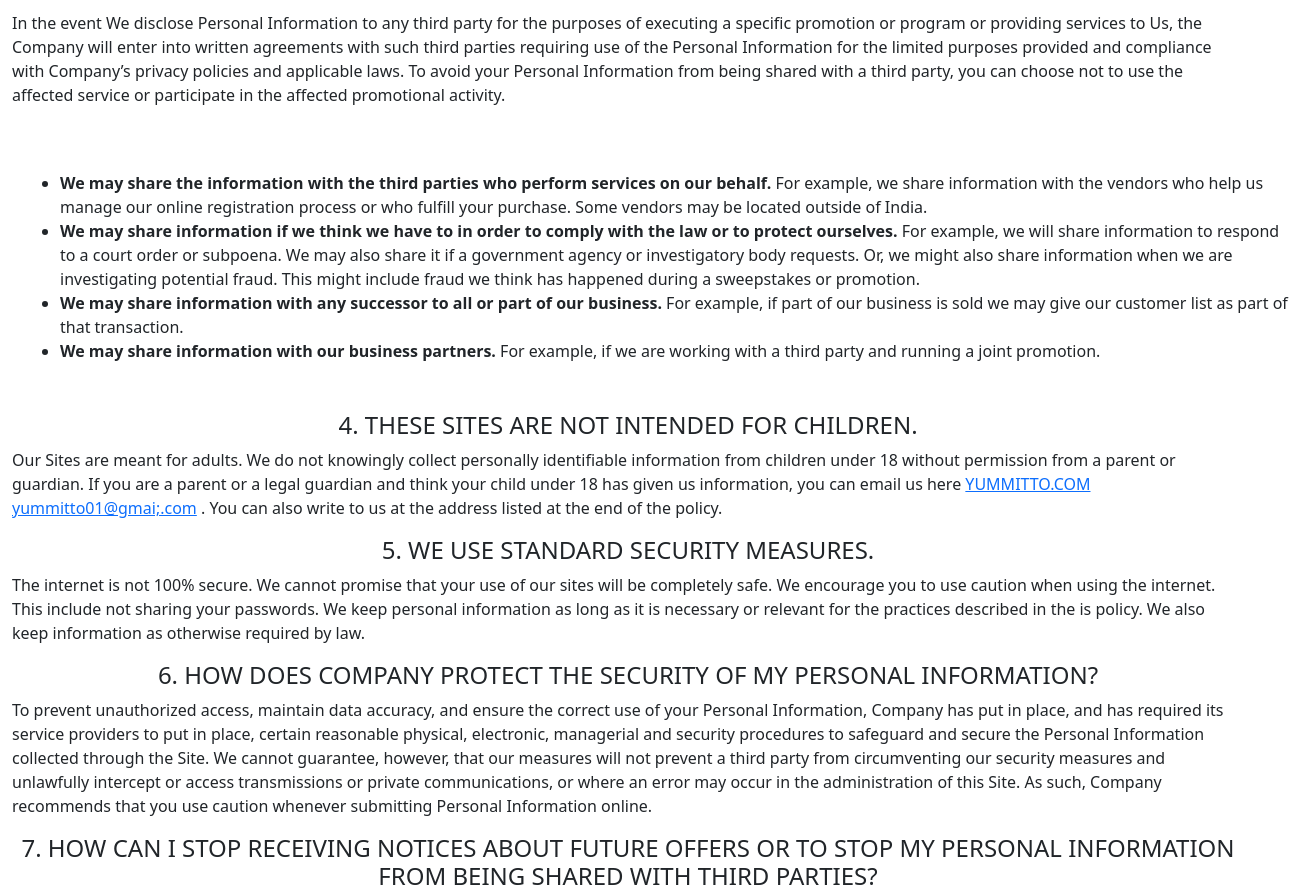
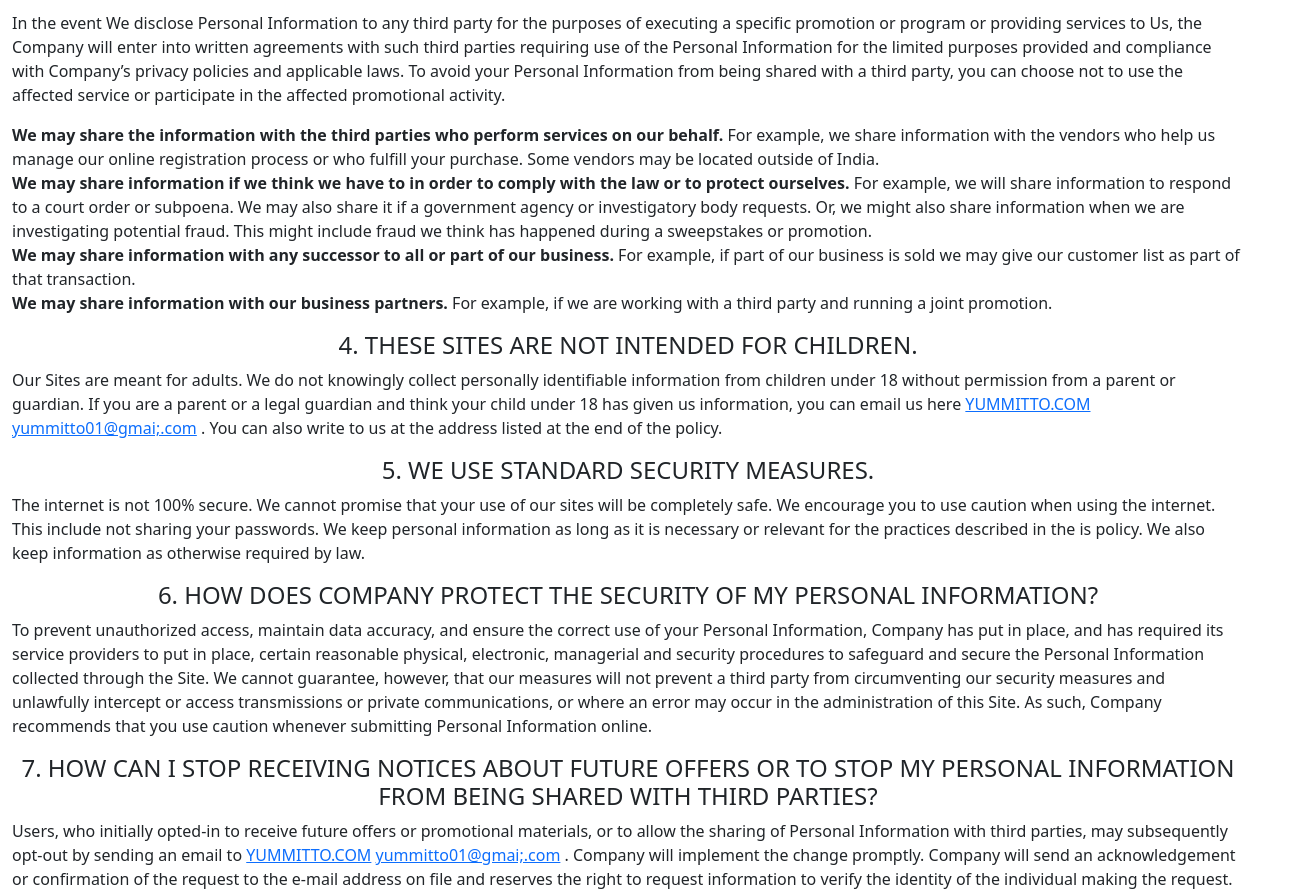
Before and after one commit to nihadot/termsAndConditions, a plain HTML site: page index.html in a window 1280 px wide. Shown: the part 1000-1896 px from the top of the page, 1304 px wide, since content can reach past the window. Drawn offline with nearby package versions, Linux system fonts and the light colour scheme.

Commit message:
remove margin from ul

```diff
--- a/index.html
+++ b/index.html
@@ -127,7 +127,7 @@
           being shared with a third party, you can choose not to use the
           affected service or participate in the affected promotional activity.
         </p>
-        <ul class="m-5">
+        <ul class="">
           <li>
             <span style="font-weight: 600"
               >We may share the information with the third parties who perform
```
